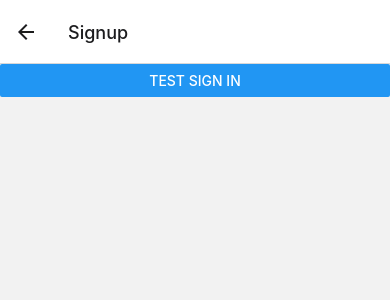
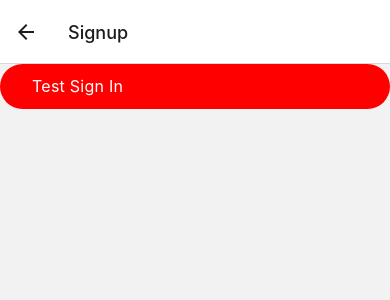
Before and after one commit to ubclaunchpad/nom-appetit, a React Native app in the folder frontend/: screen /Signup in a window 390 px wide. Shown: the top 300 px of the page. Built offline with nearby package versions, Linux system fonts and the light colour scheme.

Commit message:
adds button styling

```diff
--- /dev/null
+++ b/frontend/src/components/Button.tsx
@@ -0,0 +1,41 @@
+import React from 'react';
+import { Text, StyleSheet, Pressable } from 'react-native';
+import { ButtonContainer, ButtonText } from "../styles/Theme";
+
+export default function Button(props) {
+  const { onPress, title = 'Save' } = props;
+  return (
+    <Pressable style={styles.button} onPress={onPress}>
+      <Text style={styles.text}>{title}</Text>
+    </Pressable>
+  );
+}
+
+const styles = StyleSheet.create({
+    button: {
+        ...ButtonContainer
+    },
+
+    text: {
+    ...ButtonText
+  },
+
+})
+
+// const styles = StyleSheet.create({
+//   button: {
+//     alignItems: 'center',
+//     justifyContent: 'center',
+//     paddingVertical: 12,
+//     paddingHorizontal: 32,
+//     borderRadius: 4,
+//     backgroundColor: 'black',
+//   },
+//   text: {
+//     fontSize: 16,
+//     lineHeight: 21,
+//     fontWeight: 'bold',
+//     letterSpacing: 0.25,
+//     color: 'white',
+//   },
+// });
--- a/frontend/src/screens/SignupScreen.tsx
+++ b/frontend/src/screens/SignupScreen.tsx
@@ -1,6 +1,7 @@
 // signup page
 import React, { useEffect, useState } from "react";
-import { Button, View } from "react-native";
+import { StyleSheet, View } from "react-native";
+import Button from "../components/Button";
 
 export default function SignupScreen({navigation}) {
     return (
--- a/frontend/src/styles/Theme.tsx
+++ b/frontend/src/styles/Theme.tsx
@@ -0,0 +1,13 @@
+export const ButtonContainer = {
+    borderRadius: 50,
+    backgroundColor: "red",
+    paddingVertical: 12,
+    paddingHorizontal: 32,
+}
+
+export const ButtonText = {
+    fontSize: 16,
+    lineHeight: 21,
+    letterSpacing: 0.25,
+    color: 'white'
+}
```
